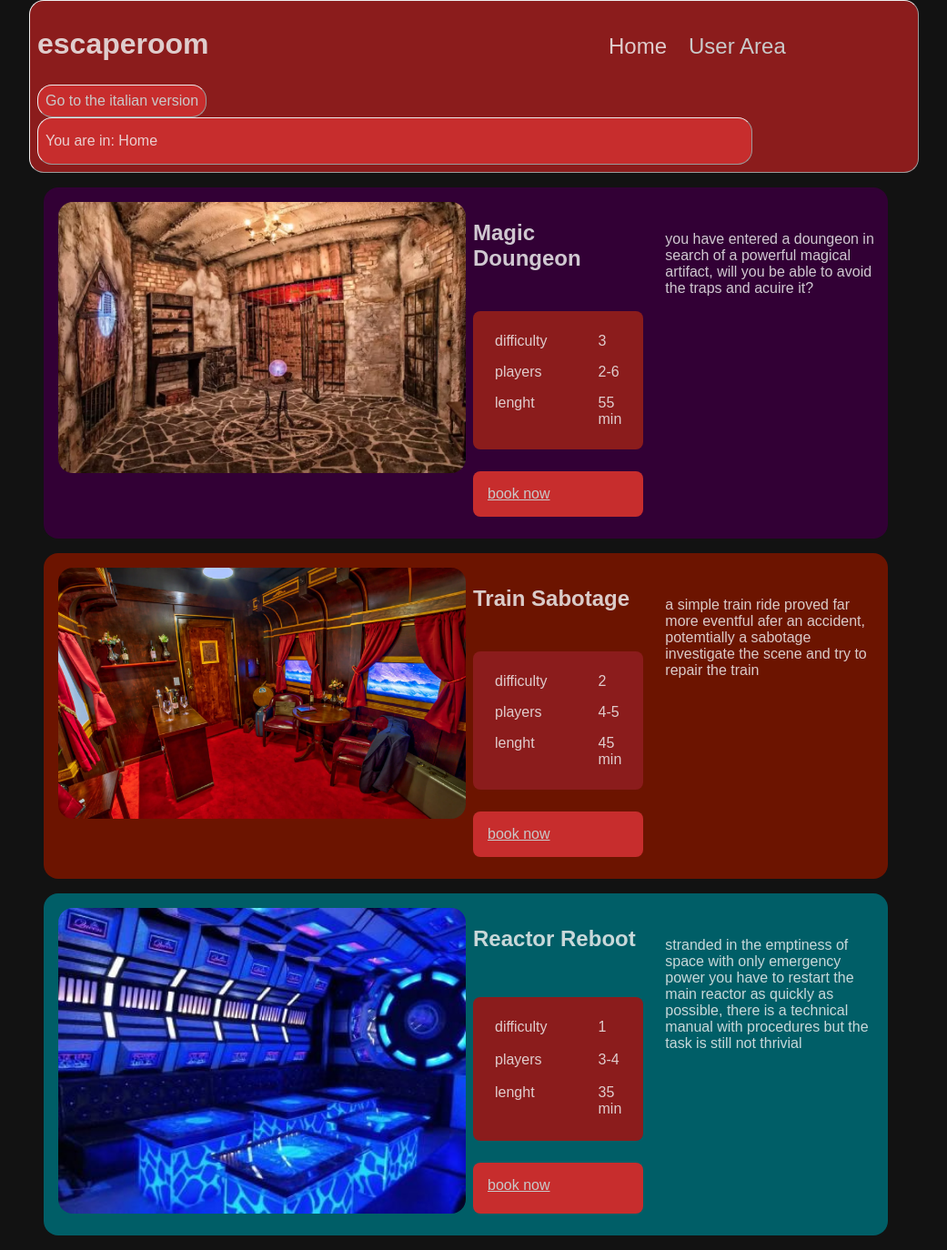
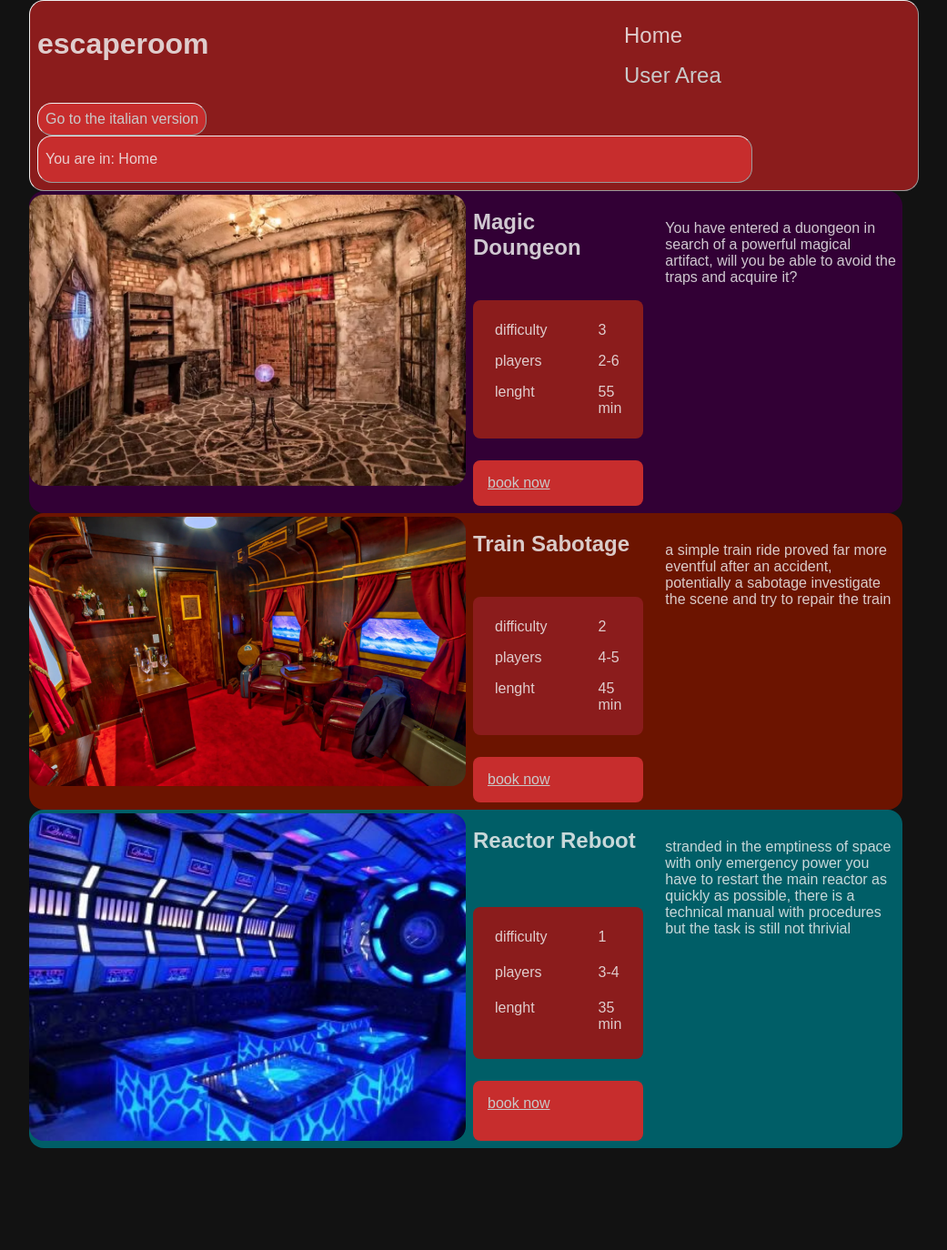
Before and after one commit to AiREdward/Tecnologie_WEB, a PHP site: page /index.php?lang=en in a window 1280 px wide. Shown: the whole page at 91% size, without its empty margins (128-1169 px from the left). After the commit the page ends 1262 px from the top, so only its background shows below. Run offline with PHP 8.4, Linux system fonts and the light colour scheme.

Commit message:
migliorie css e inizio infrastruttura prenotazioni ed area utente

```diff
--- a/css/style.css
+++ b/css/style.css
@@ -24,8 +24,8 @@ html {
     color: var(--text-color);
 }
 body{
-    width: 80%;
-    max-width: 80%;
+    width: 95%;
+    max-width: 95%;
 }
 a{
     color: var(--link-color);
@@ -46,7 +46,7 @@ a:hover{
 header{
     display: grid;
     width: 100%;
-    grid-template-columns: 10% auto auto;
+    grid-template-columns: 3rem auto auto;
     grid-template-rows: auto auto auto auto;
     grid-template-areas: "togglenav title title"
                          "navmenu navmenu navmenu"
@@ -64,6 +64,14 @@ header h1{
 }
 #togglenav{
     grid-area:togglenav;
+    text-indent: -9999px; /* sends the text off-screen */
+    white-space: nowrap; /* because only the first line is indented */
+    min-width: 1rem;
+    max-height: 3rem;
+    padding: 0.5rem;
+    border-radius: 1rem;
+    background-image: url(/images/hamburgermenuicon.png);
+    background-size:contain;
 }
 .breadcrumbs{
     grid-area:breadcrumbs;
@@ -91,7 +99,8 @@ nav{
 }
 nav ul{
     display: flex;
-    flex-direction: row;
+    gap: 1rem;
+    flex-direction: column;
     width: 100%;
     list-style: none;
 }
@@ -100,7 +109,7 @@ nav ul{
 }
 nav ul li{
     font-size: 1.5rem;
-    padding: 0.75rem;
+    padding:0;
     text-decoration: none;
 }
 header a{
@@ -133,9 +142,9 @@ label{
 .home_room{
     display: flex;
     flex-direction: column;
-    padding: 1rem;
+    padding: 0rem;
     border-radius: 1rem;
-    margin: 1rem;
+    margin: 0;
 }
 #stanza1{
     background-color: var(--stanza1);
@@ -170,11 +179,42 @@ label{
 .room_photo{
     width: 100%;
     border-radius: 1rem;
+    margin-top: 0.25rem;
 }
 .ambientazione{
     padding: 1rem;
+    width:auto;
 }
-@media screen and (min-width:50em){
+@media screen and (min-width:30rem){
+
+    /*modifiche css per tablet*/
+        .home_room{
+            display: grid;
+            grid-template-columns:auto auto auto;
+            grid-template-rows: auto auto auto auto;
+            grid-template-areas: "title title title"
+                                 "recap setting setting"
+                                 "img  img img"
+                                 "prenota prenota prenota";
+            gap: 0.5rem;
+        }
+        .titolostanza{
+            grid-area: title;
+        }
+        .recap{
+            grid-area: recap;
+        }
+        .room_photo{
+            grid-area: img;
+        }
+        .ambientazione{
+            grid-area: setting;
+        }
+        .prenotazione_rapida{
+            grid-area: prenota;
+        }
+    }
+@media screen and (min-width:65em){
 
 /*modifiche css per desktop*/
     body{
@@ -184,7 +224,7 @@ label{
     header{
         display: grid;
         width: 100%;
-        grid-template-columns: auto auto 40%;
+        grid-template-columns: auto auto auto;
         grid-template-rows: auto auto auto auto;
         grid-template-areas: "title togglenav navmenu"
                              "langswitch . ."
--- a/js/navtoggle.js
+++ b/js/navtoggle.js
@@ -1,6 +1,6 @@
 navbar=false;
-document.onload=function(){
-    document.getElementById("navtoggle").onclick=function(){
+window.onload=function(){
+    document.getElementById("togglenav").onclick=function(){
         if(navbar){
             document.getElementById("navmenu").classList.add("closednav");
         }
@@ -9,4 +9,4 @@ document.onload=function(){
         }
         navbar=!navbar;
     }
-}
+};
--- a/utilities/localizzazioni/en/roomstext.php
+++ b/utilities/localizzazioni/en/roomstext.php
@@ -11,8 +11,8 @@ function GetroomsText() : array {
     $rooms["room1_img_alt"]="a doungeon with cells and a magic altar in the middle";
     $rooms["room2_img_alt"]="carriage of an antique luxurious train";
     $rooms["room3_img_alt"]="reactor room of a futuristic ship";
-    $rooms["room1_ambientazione"]="you have entered a doungeon in search of a powerful magical artifact, will you be able to avoid the traps and acuire it?";
-    $rooms["room2_ambientazione"]="a simple train ride proved far more eventful afer an accident, potemtially a sabotage investigate the scene and try to repair the train";
+    $rooms["room1_ambientazione"]="You have entered a duongeon in search of a powerful magical artifact, will you be able to avoid the traps and acquire it?";
+    $rooms["room2_ambientazione"]="a simple train ride proved far more eventful after an accident, potentially a sabotage investigate the scene and try to repair the train";
     $rooms["room3_ambientazione"]="stranded in the emptiness of space with only emergency power you have to restart the main reactor as quickly as possible, there is a technical manual with procedures but the task is still not thrivial";
     return $rooms;
 }
```
Also changed, not shown: utilities/DBConnection.php (+28 -0 lines), utilities/UtilitiesPrenotazione.php (added, +42 -0 lines), images/hamburgermenuicon.png (added).
